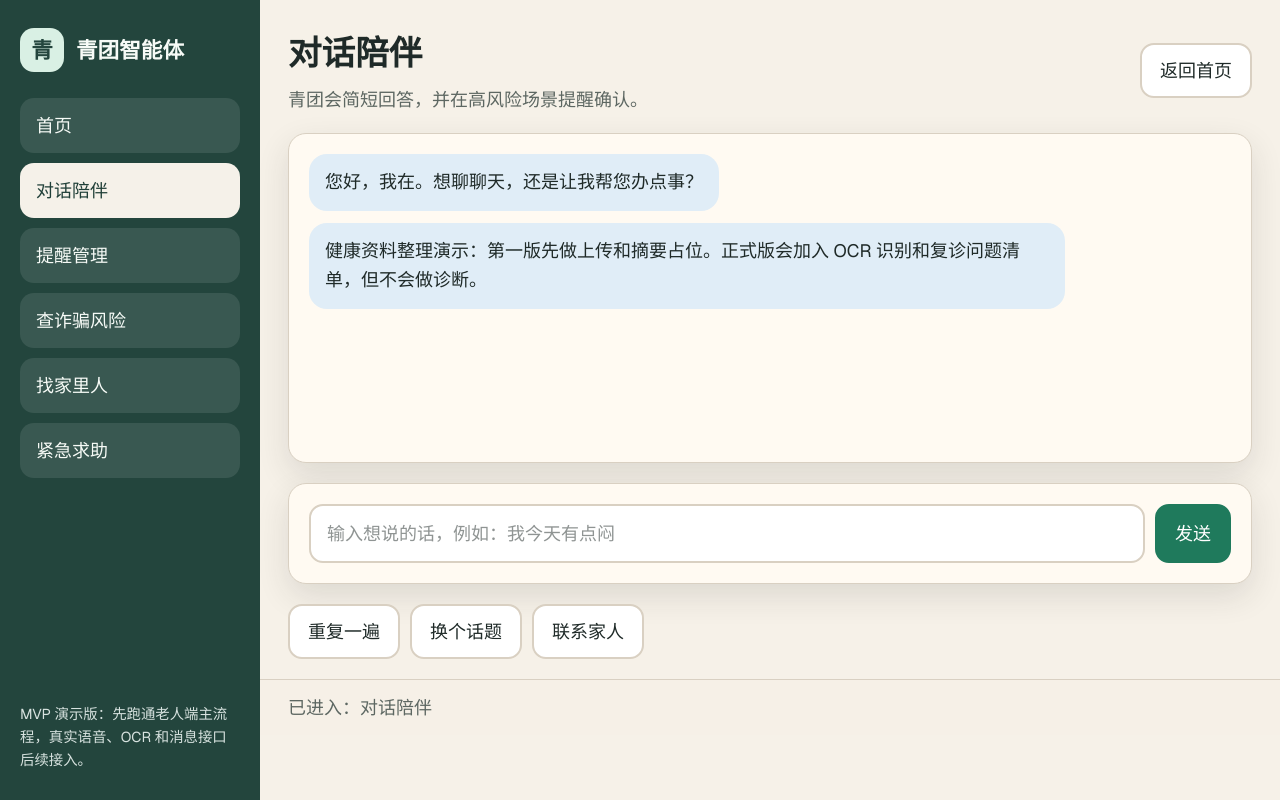
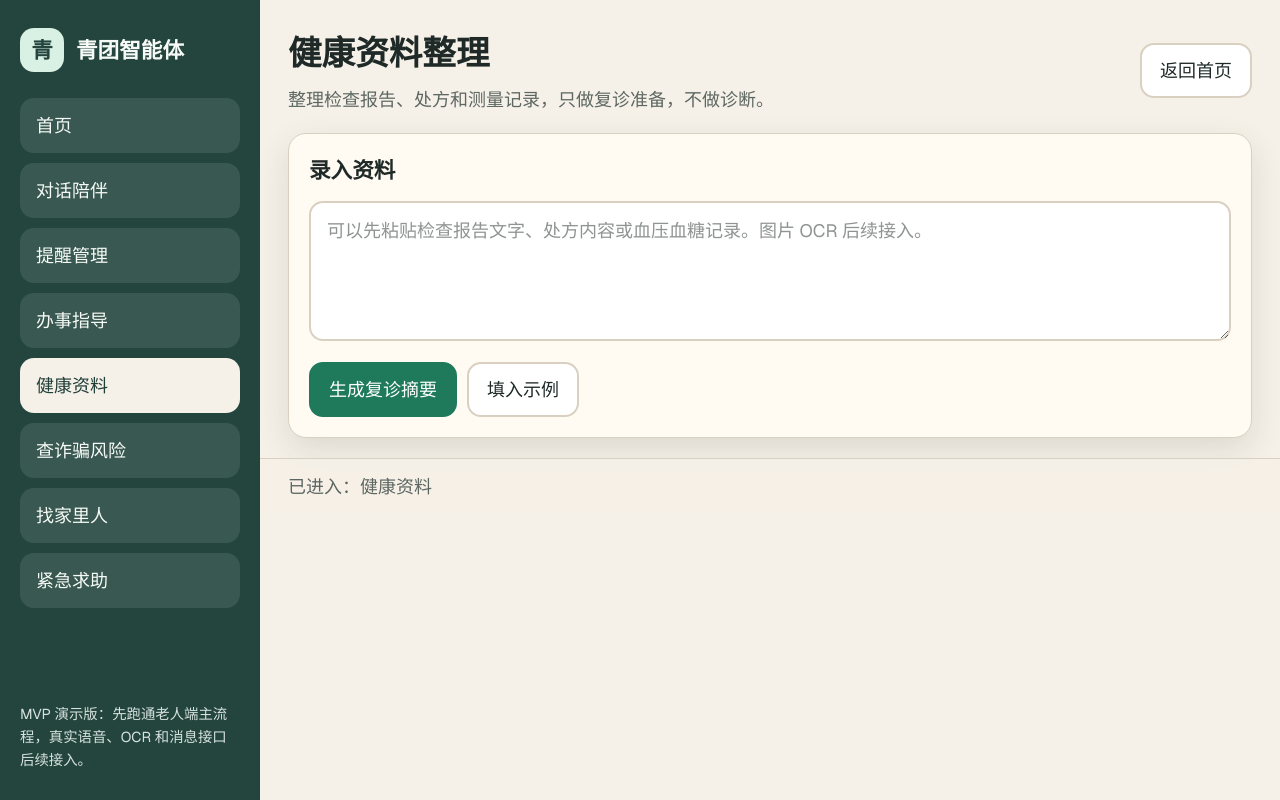
Before and after one commit to cerry-han/qingtuan-mvp, a Next.js app: page / in a window 1280 px wide. Both pictures are taken after a click on the button "整理健康资料". Built offline with nearby package versions, Linux system fonts and the light colour scheme.

Commit message:
Add guide and health MVP pages

```diff
--- a/app/globals.css
+++ b/app/globals.css
@@ -310,6 +310,18 @@ textarea {
   margin-top: 14px;
 }
 
+.step-number {
+  color: var(--muted);
+  margin-bottom: 10px;
+}
+
+.step-text {
+  margin: 0 0 18px;
+  font-size: 1.45rem;
+  font-weight: 700;
+  line-height: 1.7;
+}
+
 .result.high {
   background: var(--red-soft);
   border: 2px solid var(--red);
--- a/app/page.tsx
+++ b/app/page.tsx
@@ -2,7 +2,7 @@
 
 import { useMemo, useState } from "react";
 
-type Page = "home" | "chat" | "reminders" | "fraud" | "family" | "help";
+type Page = "home" | "chat" | "reminders" | "guide" | "health" | "fraud" | "family" | "help";
 type ChatMessage = { role: "bot" | "user"; text: string };
 type Reminder = { title: string; time: string; done: boolean };
 
@@ -10,9 +10,17 @@ const pageNames: Record<Page, string> = {
   home: "首页",
   chat: "对话陪伴",
   reminders: "提醒管理",
+  guide: "办事指导",
+  health: "健康资料",
   fraud: "查诈骗风险",
   family: "找家里人",
   help: "紧急求助",
+};
+
+const guideFlows = {
+  hospital: ["确认要去的医院或科室", "打开医院官方小程序或公众号", "选择挂号/预约挂号", "选择日期、医生和时间段", "确认信息，不要把验证码告诉别人"],
+  bus: ["说出出发地和目的地", "查看推荐路线", "确认上车站和下车站", "记住换乘点", "出门前再次确认末班车时间"],
+  qr: ["确认二维码来源是否可信", "打开扫一扫", "不要输入银行卡密码或验证码", "看清页面标题和收款方", "不确定时先问家人"],
 };
 
 export default function Home() {
@@ -24,6 +32,10 @@ export default function Home() {
   const [chatInput, setChatInput] = useState("");
   const [fraudText, setFraudText] = useState("");
   const [fraudResult, setFraudResult] = useState<"none" | "high" | "careful">("none");
+  const [guideType, setGuideType] = useState<keyof typeof guideFlows>("hospital");
+  const [guideStep, setGuideStep] = useState(0);
+  const [healthText, setHealthText] = useState("");
+  const [healthSummary, setHealthSummary] = useState("");
   const [familyMessage, setFamilyMessage] = useState("");
   const [selectedContact, setSelectedContact] = useState("女儿王敏");
   const [messageConfirm, setMessageConfirm] = useState("");
@@ -130,6 +142,16 @@ export default function Home() {
     setStatus("反诈骗分析已完成。");
   }
 
+  function generateHealthSummary() {
+    const text = healthText.trim();
+    if (!text) {
+      setStatus("请先填写或粘贴健康资料内容。");
+      return;
+    }
+    setHealthSummary(`复诊摘要：\n1. 已记录资料：${text.slice(0, 80)}${text.length > 80 ? "……" : ""}\n2. 建议向医生说明：最近症状变化、用药情况、检查时间。\n3. 可询问医生：是否需要复查、指标是否需要继续观察、日常注意事项。\n\n提醒：青团只整理资料，不做诊断，不建议改药量。`);
+    setStatus("复诊摘要已生成。");
+  }
+
   function prepareMessage() {
     if (!familyMessage.trim()) {
       setStatus("请先填写要发给家人的消息。");
@@ -165,7 +187,7 @@ export default function Home() {
           <span>青团智能体</span>
         </div>
         <nav className="nav">
-          {(["home", "chat", "reminders", "fraud", "family", "help"] as Page[]).map((item) => (
+          {(["home", "chat", "reminders", "guide", "health", "fraud", "family", "help"] as Page[]).map((item) => (
             <button className={page === item ? "active" : ""} key={item} onClick={() => go(item)}>
               {pageNames[item]}
             </button>
@@ -238,25 +260,13 @@ export default function Home() {
                 <button className="btn feature" onClick={() => go("reminders")}>
                   设置提醒
                 </button>
-                <button
-                  className="btn feature"
-                  onClick={() => {
-                    go("chat");
-                    addChat("bot", "办事指导演示：我会一次只讲一步。比如挂号，第一步是打开医院官方小程序或公众号。需要下一步时请说“下一步”。");
-                  }}
-                >
+                <button className="btn feature" onClick={() => go("guide")}>
                   办事指导
                 </button>
                 <button className="btn feature" onClick={() => go("fraud")}>
                   查诈骗风险
                 </button>
-                <button
-                  className="btn feature"
-                  onClick={() => {
-                    go("chat");
-                    addChat("bot", "健康资料整理演示：第一版先做上传和摘要占位。正式版会加入 OCR 识别和复诊问题清单，但不会做诊断。");
-                  }}
-                >
+                <button className="btn feature" onClick={() => go("health")}>
                   整理健康资料
                 </button>
                 <button className="btn feature" onClick={() => go("family")}>
@@ -342,6 +352,76 @@ export default function Home() {
               <h2>今日提醒</h2>
               <div className="grid">{renderReminders()}</div>
             </div>
+          </section>
+        )}
+
+        {page === "guide" && (
+          <section className="page active">
+            <PageHeader title="办事分步指导" desc="一次只讲一步，老人可以重复、上一步、下一步或退出。" onBack={() => go("home")} />
+            <div className="card">
+              <h2>选择要办的事</h2>
+              <div className="grid three">
+                <button className={`btn feature ${guideType === "hospital" ? "primary" : ""}`} onClick={() => { setGuideType("hospital"); setGuideStep(0); }}>
+                  手机挂号
+                </button>
+                <button className={`btn feature ${guideType === "bus" ? "primary" : ""}`} onClick={() => { setGuideType("bus"); setGuideStep(0); }}>
+                  查公交路线
+                </button>
+                <button className={`btn feature ${guideType === "qr" ? "primary" : ""}`} onClick={() => { setGuideType("qr"); setGuideStep(0); }}>
+                  扫二维码
+                </button>
+              </div>
+            </div>
+            <div className="card">
+              <h2>当前步骤</h2>
+              <div className="step-number">第 {guideStep + 1} 步 / 共 {guideFlows[guideType].length} 步</div>
+              <p className="step-text">{guideFlows[guideType][guideStep]}</p>
+              <div className="actions">
+                <button className="btn" onClick={() => setStatus(`重复：${guideFlows[guideType][guideStep]}`)}>
+                  重复这一句
+                </button>
+                <button className="btn" disabled={guideStep === 0} onClick={() => setGuideStep(Math.max(0, guideStep - 1))}>
+                  上一步
+                </button>
+                <button className="btn primary" disabled={guideStep === guideFlows[guideType].length - 1} onClick={() => setGuideStep(Math.min(guideFlows[guideType].length - 1, guideStep + 1))}>
+                  下一步
+                </button>
+                <button className="btn" onClick={() => go("home")}>
+                  退出指导
+                </button>
+              </div>
+            </div>
+          </section>
+        )}
+
+        {page === "health" && (
+          <section className="page active">
+            <PageHeader title="健康资料整理" desc="整理检查报告、处方和测量记录，只做复诊准备，不做诊断。" onBack={() => go("home")} />
+            <div className="card">
+              <h2>录入资料</h2>
+              <textarea value={healthText} onChange={(event) => setHealthText(event.target.value)} placeholder="可以先粘贴检查报告文字、处方内容或血压血糖记录。图片 OCR 后续接入。" />
+              <div className="actions top-gap">
+                <button className="btn primary" onClick={generateHealthSummary}>
+                  生成复诊摘要
+                </button>
+                <button className="btn" onClick={() => setHealthText("2026-07-16 血压 145/92，近期偶尔头晕。正在按医嘱服用降压药。")}>
+                  填入示例
+                </button>
+              </div>
+            </div>
+            {healthSummary && (
+              <div className="result">
+                <pre>{healthSummary}</pre>
+                <div className="actions top-gap">
+                  <button className="btn primary" onClick={() => setStatus("复诊摘要已保存。")}>
+                    保存摘要
+                  </button>
+                  <button className="btn" onClick={() => go("family")}>
+                    分享给家人
+                  </button>
+                </div>
+              </div>
+            )}
           </section>
         )}
 
```
Also changed, not shown: 1 other file (tests, documents, lock files or other folders).
